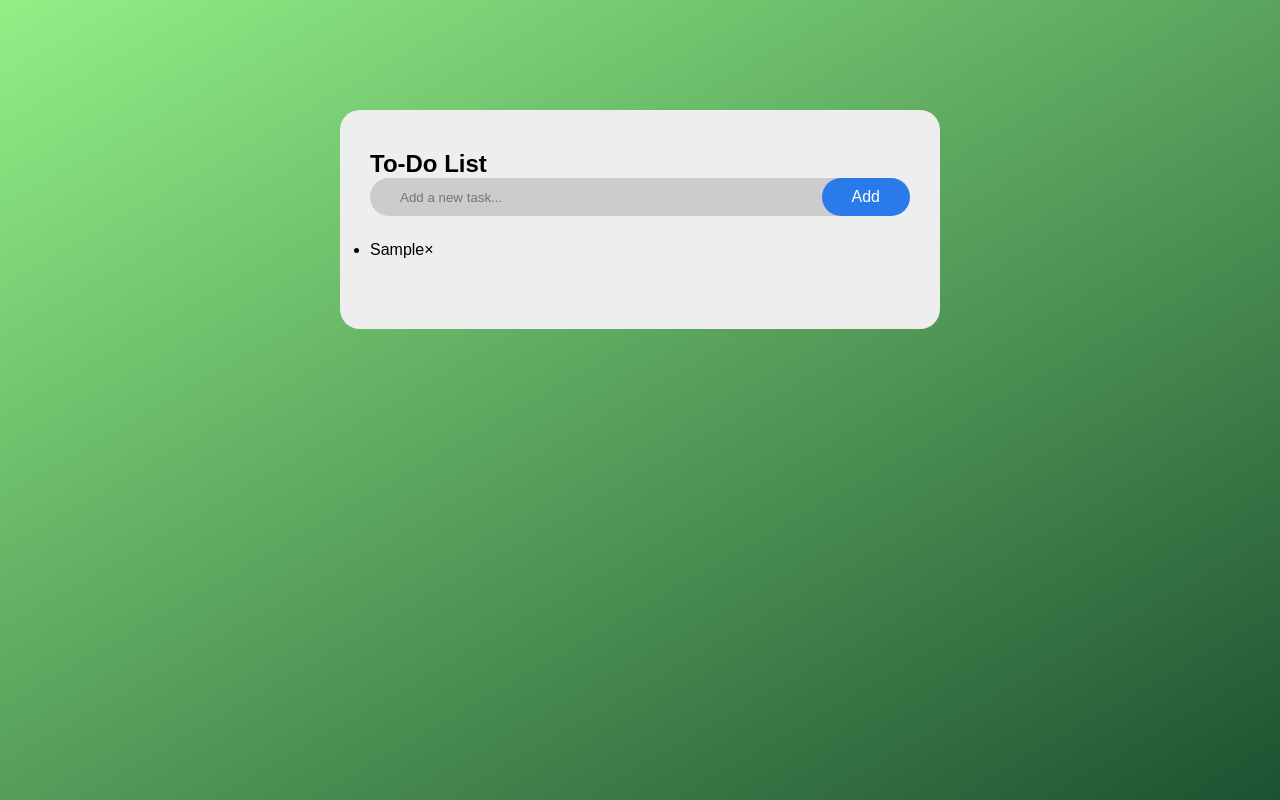
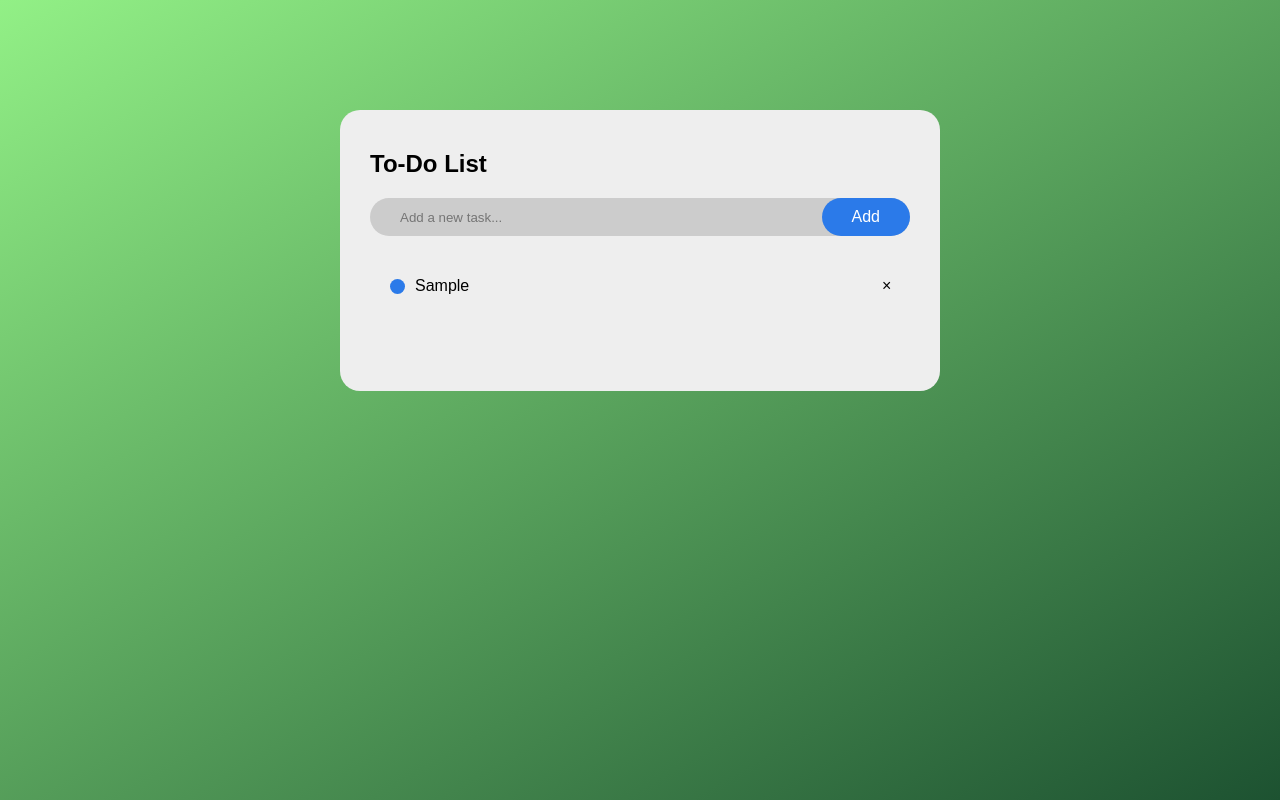
Before and after one commit to portersmith34/To-Do-List-App, a plain HTML site: page index.html in a window 1280 px wide. Both pictures are taken after typing "Sample" into the empty fields and a click on the button "Add". Drawn offline with Linux system fonts and the light colour scheme.

Commit message:
Update style.css

```diff
--- a/style.css
+++ b/style.css
@@ -7,6 +7,7 @@
 
 .container {
     width: 100%;
+    min-width: 400px;
     min-height: 100vh;
     background: linear-gradient(150deg, #92f086, #1d5231);
     padding: 10px;
@@ -25,6 +26,7 @@
     color: #000;
     display: flex;
     align-items: center;
+    margin-bottom: 20px;
 }
 
 .input-container {
@@ -44,7 +46,7 @@ input {
     padding: 10px;
 }
 
-button {
+.input-container button {
     border: none;
     background: #2b7ae9;
     color: #fff;
@@ -54,3 +56,49 @@ button {
     cursor: pointer;
     padding: 10px 30px
 }
+
+ul li {
+    display: flex;
+    list-style: none;
+    font-size: 16px;
+    padding: 10px 8px 10px 20px;
+    user-select: none;
+    cursor: pointer;
+    align-items: center;
+    margin-bottom: 10px;
+}
+
+ul li::before {
+    content: '';
+    width: 15px;
+    height: 15px;
+    border-radius: 50%;
+    background: #2b7ae9;
+    display: inline-block;
+    margin-right: 10px;
+}
+
+ul li.checked {
+    color: #555;
+    text-decoration: line-through;
+}
+
+ul li.checked::before {
+    background: #5ad65a;
+}
+
+.delete-btn {
+
+    padding: 10px;
+    line-height: 10px;
+    width: 30px;
+    height: 30px;
+    border-radius: 50%;
+    transition: background 0.3s, color 0.3s;
+    margin-left: auto;
+}
+
+ul li span:hover {
+    background: #ccc;
+    color: #fff;
+}
```
